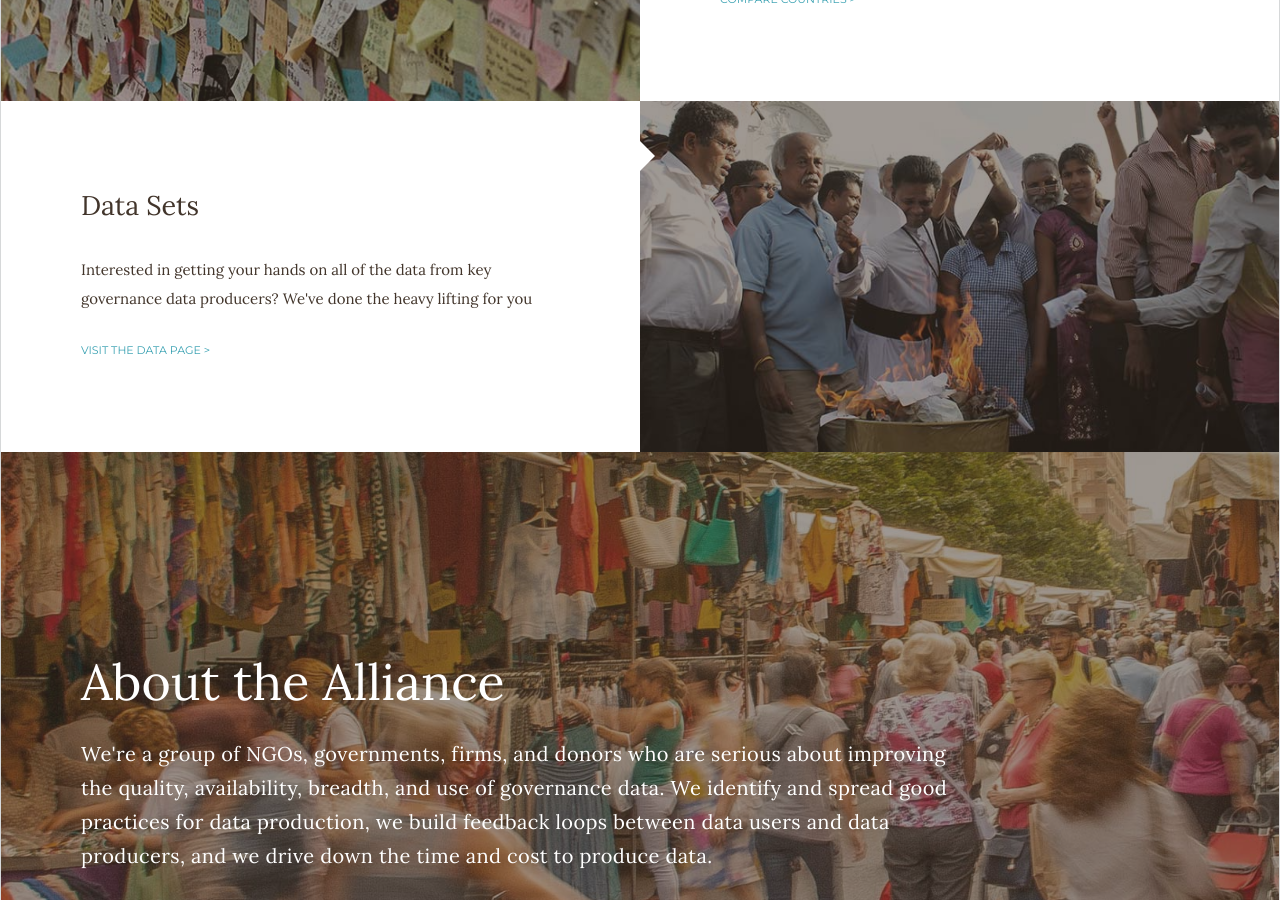
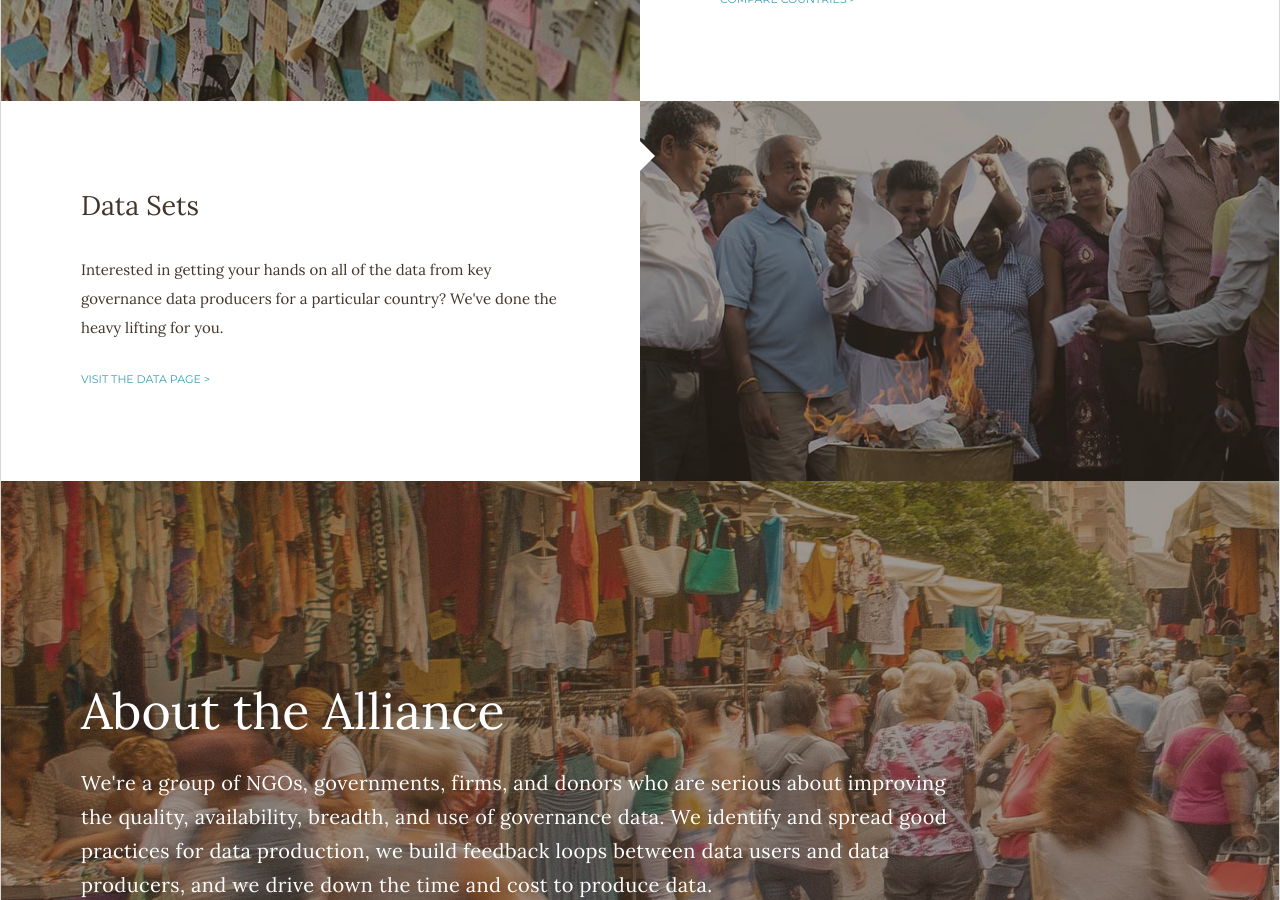
Before and after one commit to GovernanceDataAlliance/GDA-Dashboard, a Jekyll site: the page built from index.md, in a window 1280 px wide and 900 px high, scrolled down 1682 px. Built offline with Jekyll 4.4.1, drawn with Linux system fonts in a browser that asks for light colours; some of the changed lines change nothing that is shown.

Commit message:
Updated index.md

```diff
--- a/index.md
+++ b/index.md
@@ -1,31 +1,23 @@
 ---
 layout: welcome
-title: The marketplace for governance data is broken.
-       We're trying to fix it.
-
+title: "The marketplace for governance data is broken. We're trying to fix it."
 search_intro: Search here for some of the best governance data we know of
-
-module-1-title: Country data
-module-1-content: The concept of "governance" can't be captured in a single number. But there are a number of high quality data sets assessing key components of a country's governance architecture. Find them here for your favorite country.
-module-1-link-text: all the countries
-module-1-link-url: countries
-module-1-image: distribuidoresMul-01
-
-module-2-title: Data Sets
-module-2-content: Interested in getting your hands on all of the data from key governance data producers?
-                  We've done the heavy lifting for you.
-
-
-module-3-title: Compare and contrast
-module-3-content: Governance data are often imprecise, but they can offer important insights when comparing countries to one another. Here's where to get started in viewing your favorites side by side.
-module-3-link-text: compare countries
-module-3-link-url: compare
-module-3-image: distribuidoresMul-03
-
-
-module-4-title: Data Sets
-module-4-content: Interested in getting your hands on all of the data from key governance data producers? We've done the heavy lifting for you
-module-4-link-text: Visit the data page
-module-4-link-url: indicators
-module-4-image: distribuidoresMul-04
+"module-1-title": Country data
+"module-1-content": "The concept of \"governance\" can't be captured in a single number. But there are a number of high quality data sets assessing key components of a country's governance architecture. Find them here for your favorite country."
+"module-1-link-text": all the countries
+"module-1-link-url": countries
+"module-1-image": "distribuidoresMul-01"
+"module-2-title": Data Sets
+"module-2-content": "Interested in getting your hands on all of the data from key governance data producers? We've done the heavy lifting for you."
+"module-3-title": Compare and contrast
+"module-3-content": "Governance data are often imprecise, but they can offer important insights when comparing countries to one another. Here's where to get started in viewing your favorites side by side."
+"module-3-link-text": compare countries
+"module-3-link-url": compare
+"module-3-image": "distribuidoresMul-03"
+"module-4-title": Data Sets
+"module-4-content": "Interested in getting your hands on all of the data from key governance data producers for a particular country? We've done the heavy lifting for you."
+"module-4-link-text": Visit the data page
+"module-4-link-url": indicators
+"module-4-image": "distribuidoresMul-04"
+published: true
 ---
```
